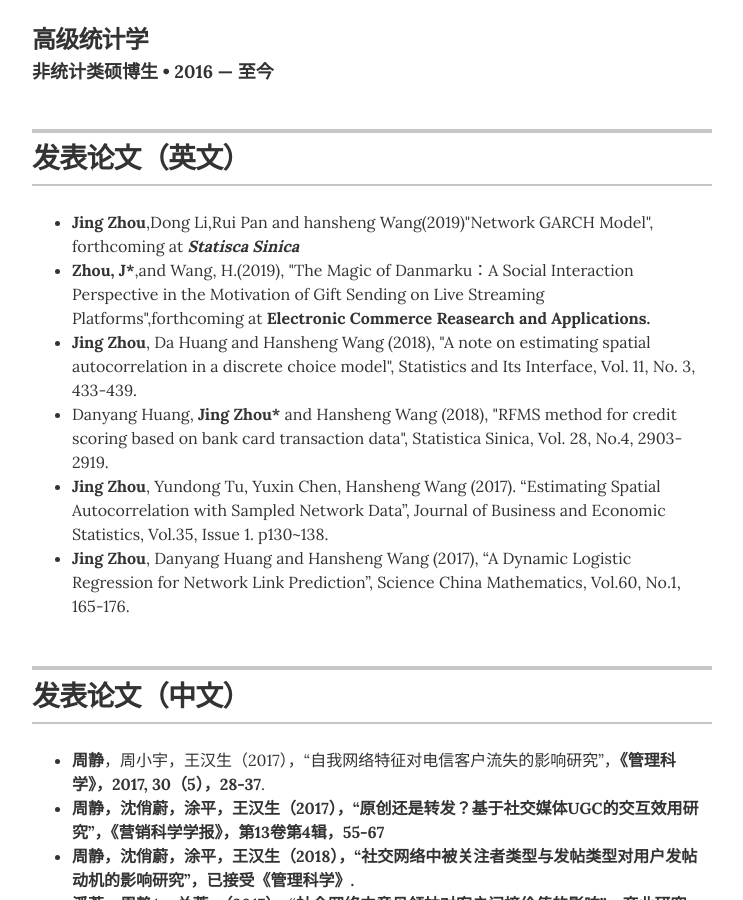
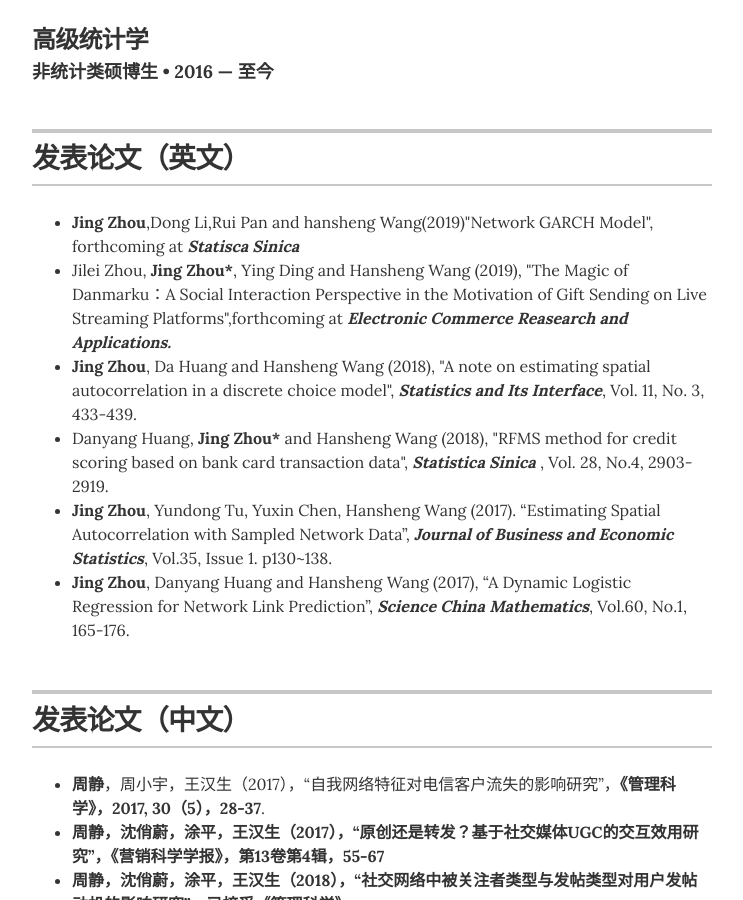
Before and after one commit to appleqiuqiu/appleqiuqiu.github.io, a Jekyll site: the page built from index.html, in a window 1280 px wide and 900 px high, scrolled down 1161 px. Shown: the whole window, without its empty margins (268-1011 px from the left). Built offline with Jekyll 4.4.1, drawn with Linux system fonts in a browser that asks for light colours.

Commit message:
Update recognitions.yml

```diff
--- a/_data/recognitions.yml
+++ b/_data/recognitions.yml
@@ -1,7 +1,7 @@
 # Recognitions
 - description: <strong>Jing Zhou</strong>,Dong Li,Rui Pan and hansheng Wang(2019)"Network GARCH Model", forthcoming at <strong> <em>Statisca Sinica</em></strong>
-- description: <strong>Zhou, J*</strong>,and Wang, H.(2019), "The Magic of Danmarku：A Social Interaction Perspective in the Motivation of Gift Sending on Live Streaming Platforms",forthcoming at <strong>Electronic Commerce Reasearch and Applications.</strong>
-- description: <strong>Jing Zhou</strong>, Da Huang and Hansheng Wang (2018), "A note on estimating spatial autocorrelation in a discrete choice model", Statistics and Its Interface, Vol. 11, No. 3, 433-439.
-- description: Danyang Huang, <strong>Jing Zhou*</strong> and Hansheng Wang (2018), "RFMS method for credit scoring based on bank card transaction data", Statistica Sinica, Vol. 28, No.4, 2903-2919.
-- description: <strong>Jing Zhou</strong>, Yundong Tu, Yuxin Chen, Hansheng Wang (2017). “Estimating Spatial Autocorrelation with Sampled Network Data”, Journal of Business and Economic Statistics, Vol.35, Issue 1. p130~138.
-- description: <strong>Jing Zhou</strong>, Danyang Huang and Hansheng Wang (2017), “A Dynamic Logistic Regression for Network Link Prediction”, Science China Mathematics, Vol.60, No.1, 165-176.
+- description: Jilei Zhou, <strong>Jing Zhou*</strong>, Ying Ding and Hansheng Wang (2019), "The Magic of Danmarku：A Social Interaction Perspective in the Motivation of Gift Sending on Live Streaming Platforms",forthcoming at <strong><em>Electronic Commerce Reasearch and Applications.</em></strong>
+- description: <strong>Jing Zhou</strong>, Da Huang and Hansheng Wang (2018), "A note on estimating spatial autocorrelation in a discrete choice model", <strong> <em>Statistics and Its Interface</em></strong>, Vol. 11, No. 3, 433-439.
+- description: Danyang Huang, <strong>Jing Zhou*</strong> and Hansheng Wang (2018), "RFMS method for credit scoring based on bank card transaction data", <strong> <em>Statistica Sinica </em></strong>, Vol. 28, No.4, 2903-2919.
+- description: <strong>Jing Zhou</strong>, Yundong Tu, Yuxin Chen, Hansheng Wang (2017). “Estimating Spatial Autocorrelation with Sampled Network Data”, <strong> <em>Journal of Business and Economic Statistics</em></strong>, Vol.35, Issue 1. p130~138.
+- description: <strong>Jing Zhou</strong>, Danyang Huang and Hansheng Wang (2017), “A Dynamic Logistic Regression for Network Link Prediction”, <strong> <em>Science China Mathematics</em></strong>, Vol.60, No.1, 165-176.
```
